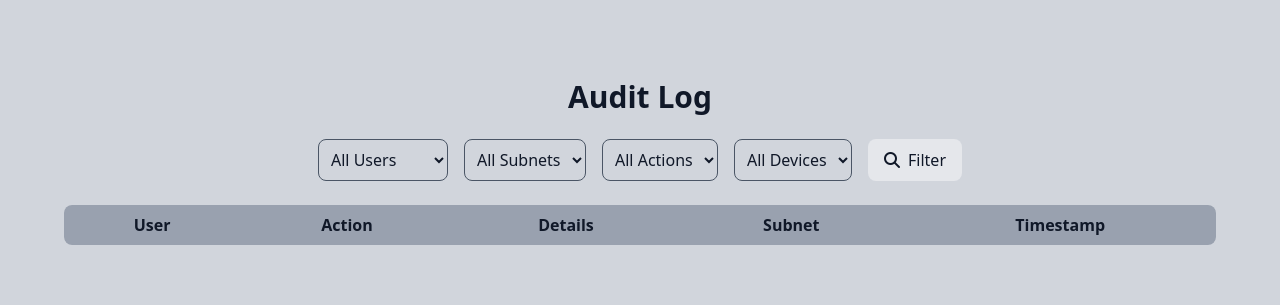
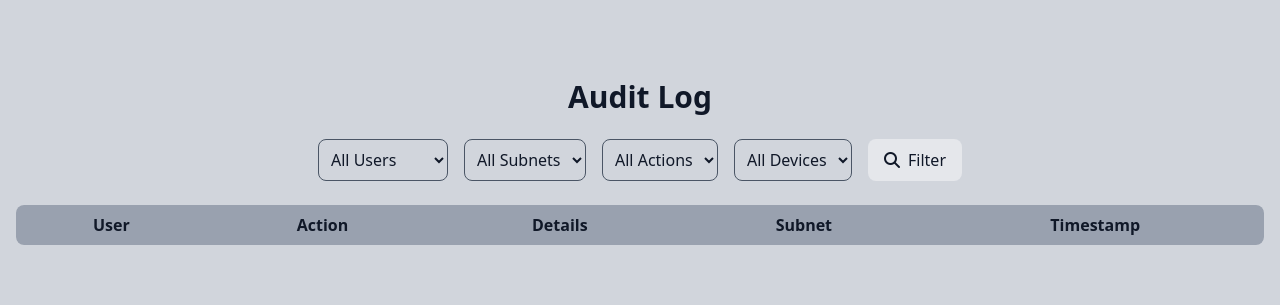
Before and after one commit to JDB-NET/ipam, a Flask app: page /audit in a window 1280 px wide. Shown: the part 290-595 px from the top of the page. Run offline with Flask 3, Linux system fonts and the light colour scheme; the visitor is signed in with stand-in values (Sample User, id 1); data that the repository does not hold is empty; style sheets or scripts are compiled from the project's sources.

Commit message:
style: Adjusted width of audit log page

```diff
--- a/templates/audit.html
+++ b/templates/audit.html
@@ -11,7 +11,7 @@
 <body class="bg-gray-300 text-gray-900 dark:bg-gray-900 dark:text-gray-100 min-h-screen flex flex-col">
     {% include 'header.html' %}
     <div class="flex-1 flex items-center justify-center mx-4">
-        <div class="container py-8 max-w-6xl pt-20">
+        <div class="container py-8 max-w-8xl pt-20">
             <h1 class="text-3xl font-bold mb-6 text-center">Audit Log</h1>
             <form method="GET" class="flex flex-wrap gap-4 mb-6 justify-center">
                 <select name="user_id" class="border p-2 rounded-lg bg-gray-300 dark:bg-gray-900 border-gray-600">
```
